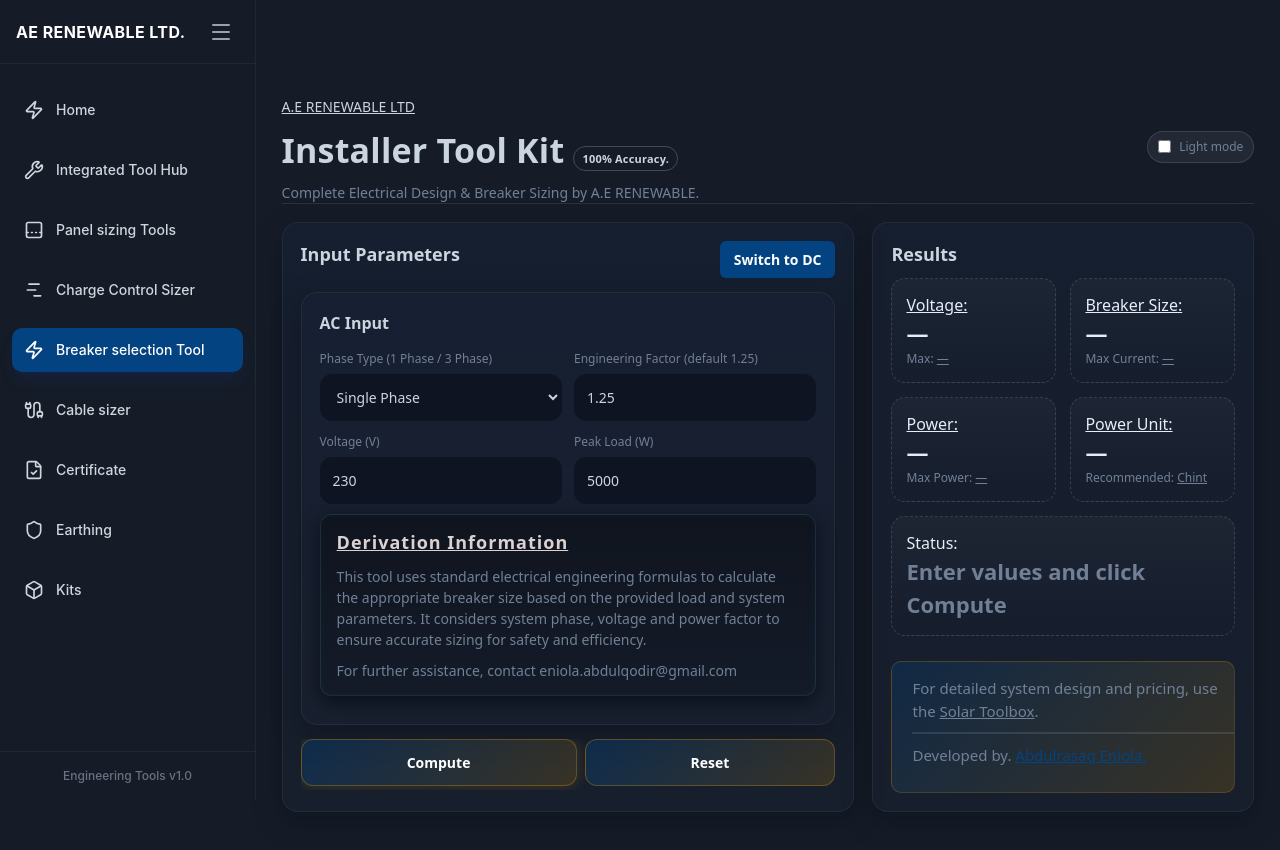
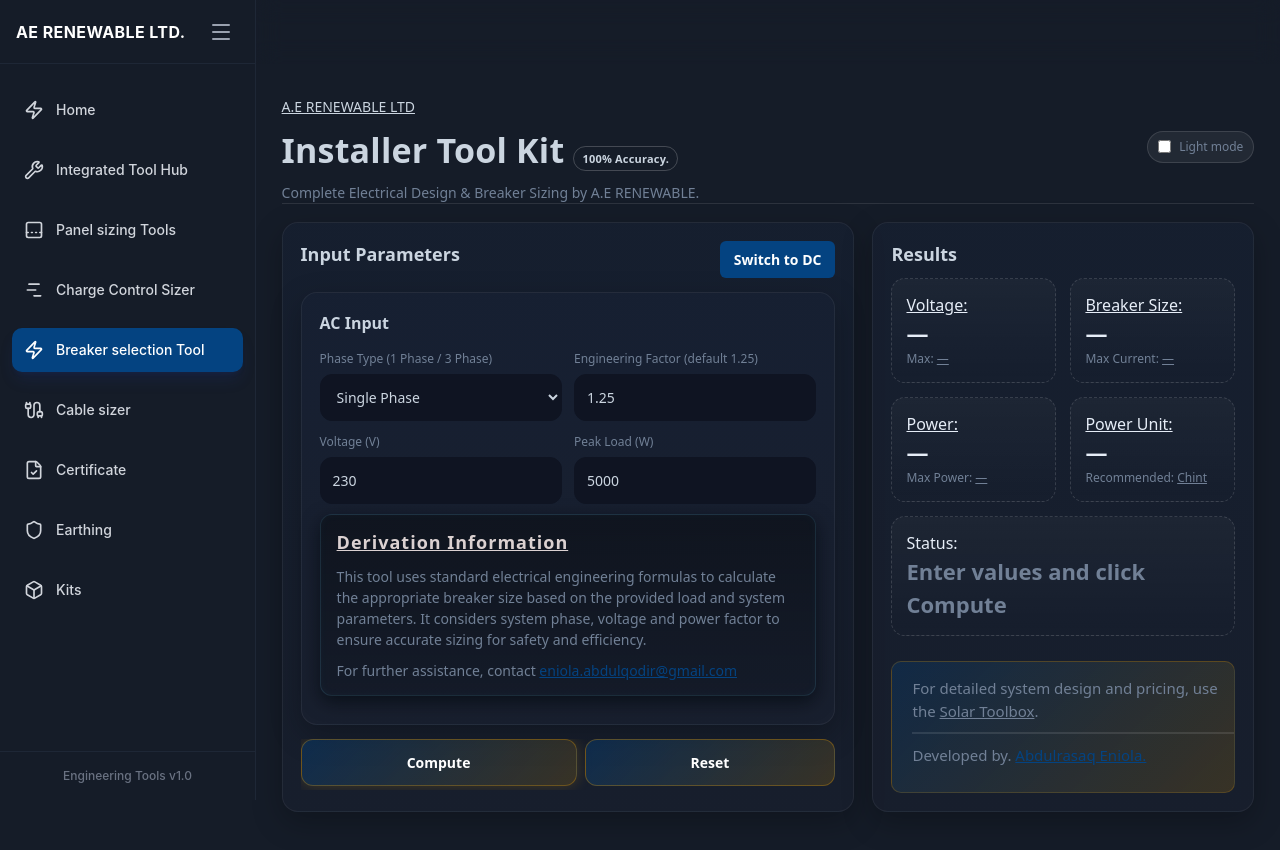
Before and after one commit to OrangeTechGuy306/ae-revamp, a React (Vite) app: page /breaker-selection in a window 1280 px wide. Shown: the top 850 px of the page. Built offline with nearby package versions, Linux system fonts and the light colour scheme.

Commit message:
Added the  breaker

```diff
--- a/src/components/toolbox/BreakerSelection.tsx
+++ b/src/components/toolbox/BreakerSelection.tsx
@@ -266,7 +266,7 @@ export const BreakerSelection: React.FC = () => {
                                         sizing for safety and efficiency.
                                     </p>
                                     <div className="contact">
-                                        <p>For further assistance, contact <a href="mailto:eniola.abdulqodir@gmail.com">eniola.abdulqodir@gmail.com</a></p>
+                                        <p>For further assistance, contact <a href="mailto:eniola.abdulqodir@gmail.com" style={{ color: 'var(--brand)', textDecoration: 'underline' }}>eniola.abdulqodir@gmail.com</a></p>
                                     </div>
                                 </div>
                             </div>
```
